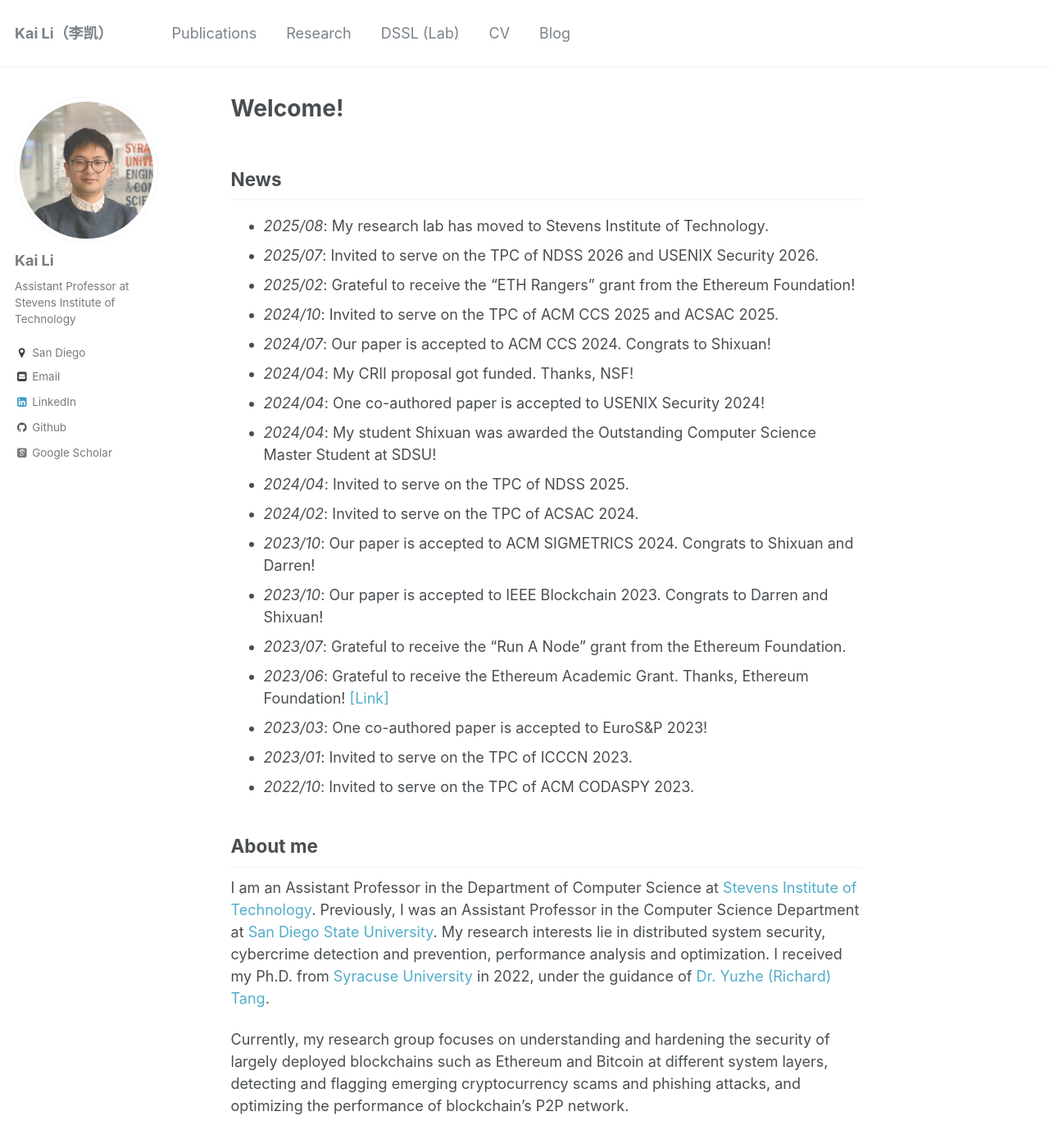
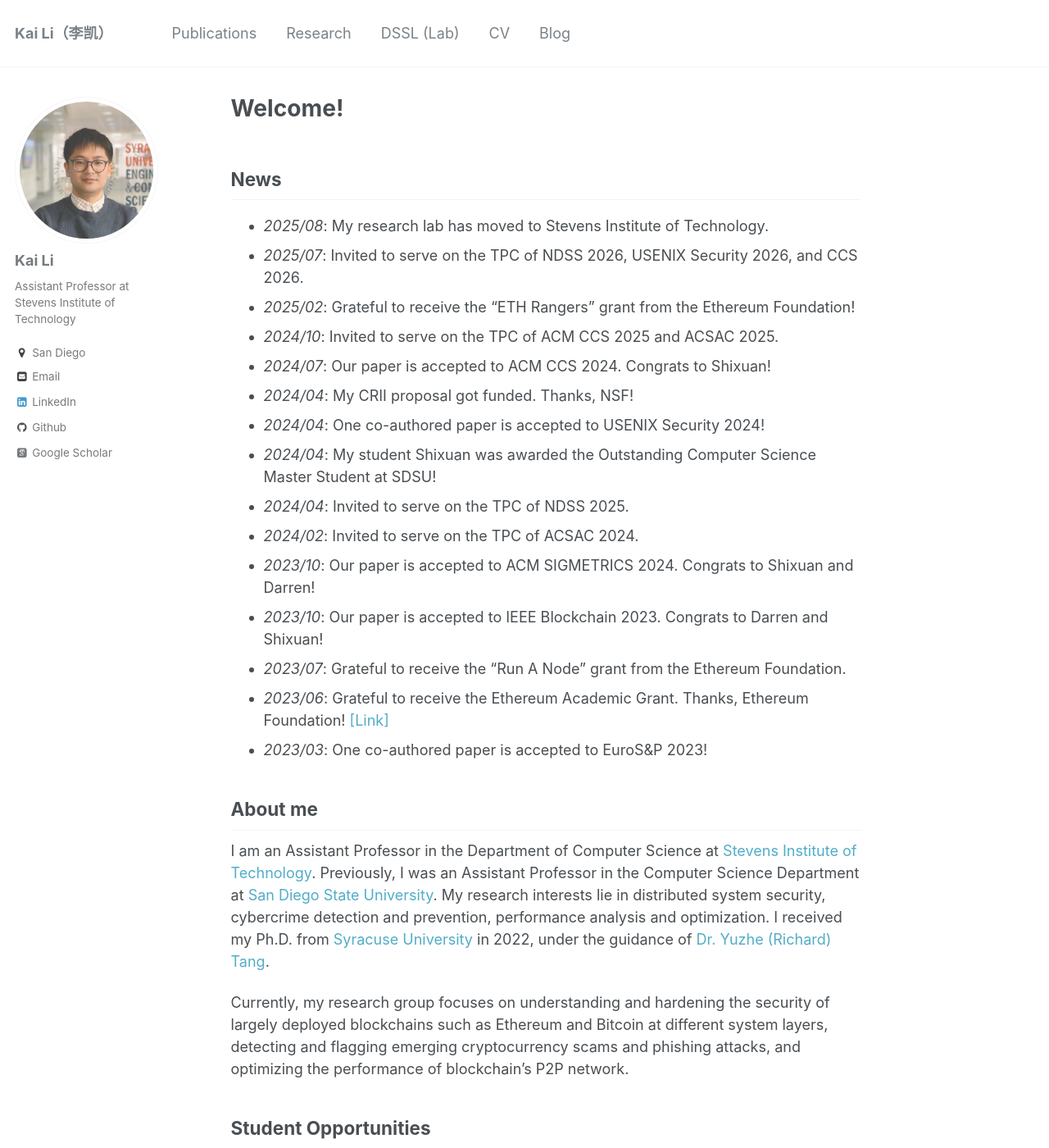
Before and after one commit to likai1993/likai1993.github.io, a Jekyll site: the page built from _pages/about.md, in a window 1280 px wide and 1400 px high. Shown: the whole window at 82% size. Built offline with Jekyll 4.4.1, drawn with Linux system fonts in a browser that asks for light colours; some web fonts are replaced.

Commit message:
Update about.md

```diff
--- a/_pages/about.md
+++ b/_pages/about.md
@@ -11,7 +11,7 @@ redirect_from:
 News
 ----
 - _2025/08_: My research lab has moved to Stevens Institute of Technology.
-- _2025/07_: Invited to serve on the TPC of NDSS 2026 and USENIX Security 2026.
+- _2025/07_: Invited to serve on the TPC of NDSS 2026, USENIX Security 2026, and CCS 2026.
 - _2025/02_: Grateful to receive the "ETH Rangers" grant from the Ethereum Foundation!
 - _2024/10_: Invited to serve on the TPC of ACM CCS 2025 and ACSAC 2025.
 - _2024/07_: Our paper is accepted to ACM CCS 2024. Congrats to Shixuan!
@@ -25,8 +25,8 @@ News
 - _2023/07_: Grateful to receive the "Run A Node" grant from the Ethereum Foundation.
 - _2023/06_: Grateful to receive the Ethereum Academic Grant. Thanks, Ethereum Foundation! [[Link]](https://blog.ethereum.org/2023/06/28/academic-grants-round-23)
 - _2023/03_: One co-authored paper is accepted to EuroS&P 2023!
-- _2023/01_: Invited to serve on the TPC of ICCCN 2023.
-- _2022/10_: Invited to serve on the TPC of ACM CODASPY 2023.
+<!-- - _2023/01_: Invited to serve on the TPC of ICCCN 2023.
+-- - _2022/10_: Invited to serve on the TPC of ACM CODASPY 2023. -->
 
 About me
 ----
```
